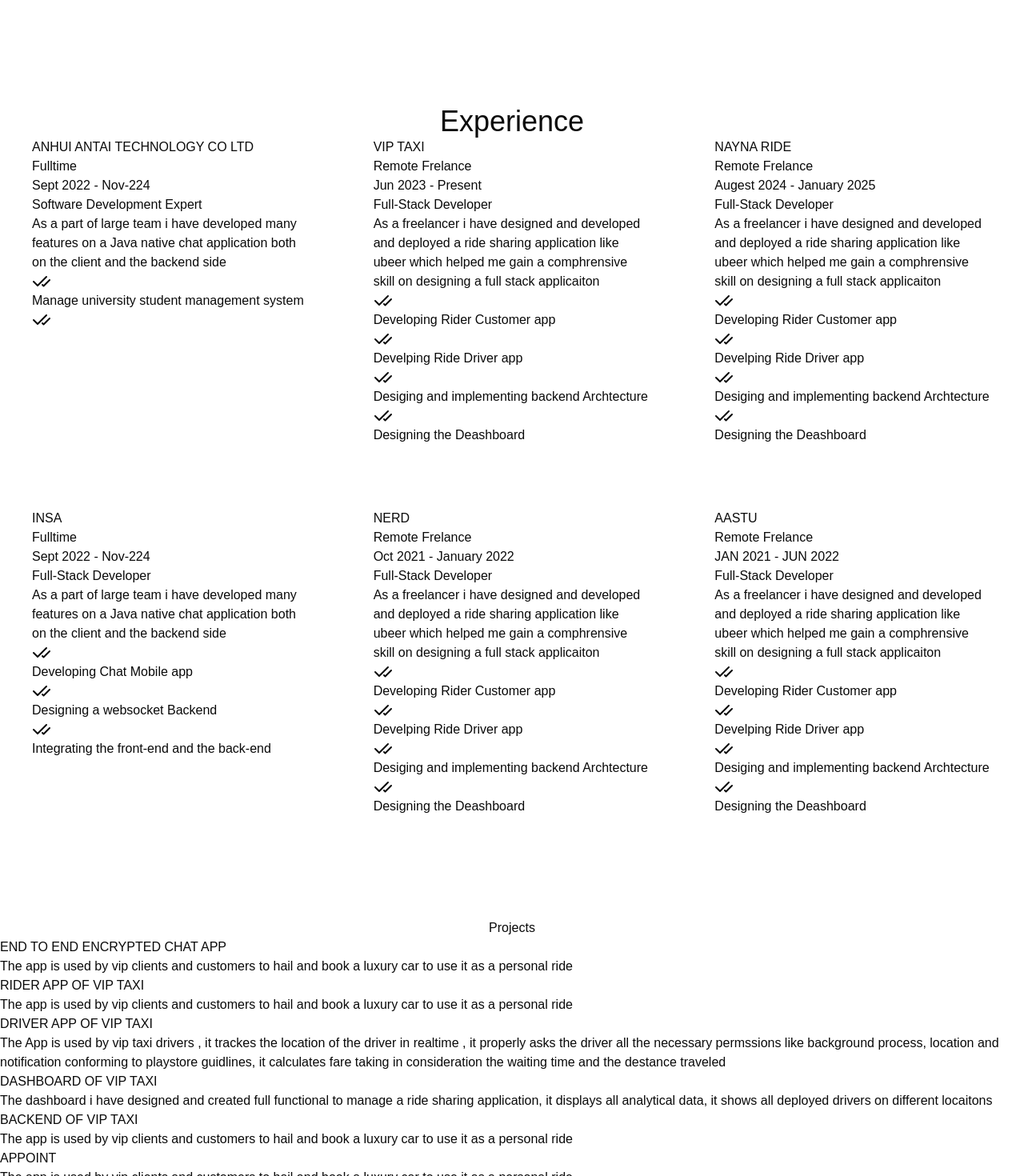
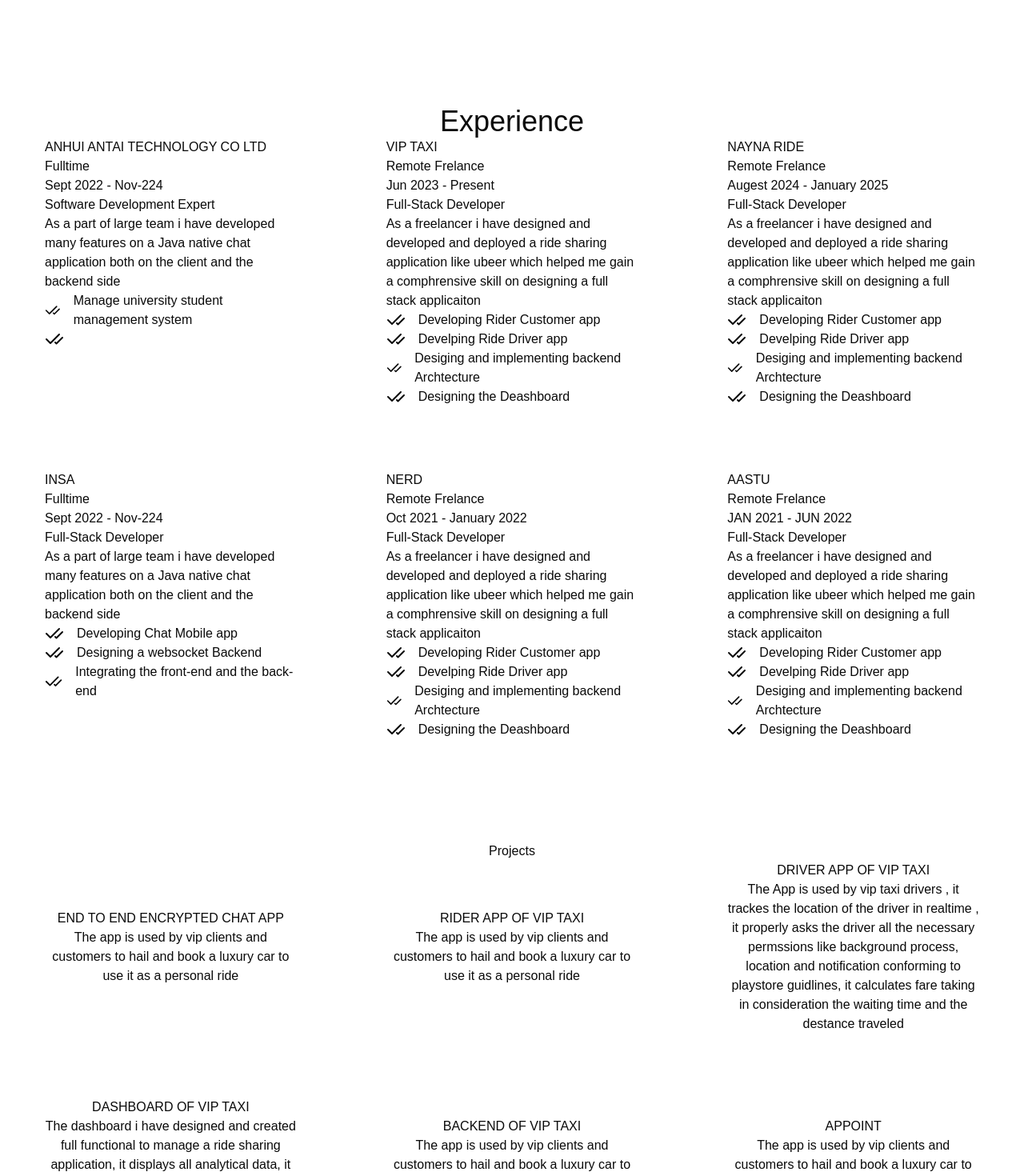
Before and after one commit to victocoder/victocoder-portfolio, a Next.js app: page / in a window 1280 px wide. Shown: the part 500-1970 px from the top of the page at 80% size. Built offline with nearby package versions, Linux system fonts and the light colour scheme.

Commit message:
adjested the layouts

```diff
--- a/components/Projects.tsx
+++ b/components/Projects.tsx
@@ -3,14 +3,14 @@ import React from 'react'
 
 const Projects = () => {
   return (
-    <div className='flex justify-center items-center flex-col py-32'>
+    <div className='flex justify-center items-center flex-col py-32 max-w-[1200px] m-auto'>
       <h1> Projects</h1>
-      <div>
+      <div className='grid grid-cols-1 md:grid-cols-2 lg:grid-cols-3 gap-20 justify-center items-center'>
         {
             projects.map((proj)=>(
-                <div key={proj?.title}>
+                <div key={proj?.title} className='flex flex-col justify-center items-center px-4'>
                     <p>{proj?.title}</p>
-                    <p>{proj?.description}</p>
+                    <p className='text-center'>{proj?.description}</p>
                 </div>
             ))
         }
--- a/components/Work.tsx
+++ b/components/Work.tsx
@@ -4,13 +4,13 @@ import React from 'react'
 
 const Work = () => {
   return (
-    <div className='flex flex-col justify-center items-center max-w-[1200px] m-auto'>
-      <h1 className='text-4xl'>Experience</h1>
+    <div className='flex flex-col tems-center max-w-[1200px] m-auto'>
+      <h1 className='text-4xl text-center'>Experience</h1>
 
       <div className='grid grid-cols-1 md:grid-cols-2 lg:grid-cols-3 gap-20'>
         {
             workExperience.map((work,index)=>(
-                <div key={index}>
+                <div key={index} className='flex justify-start  flex-col px-4'>
                     <h1> {work.company}</h1>
                     <p>{work.type}</p>
                     <p>{work.year}</p>
@@ -18,8 +18,8 @@ const Work = () => {
                     <p>{work.descreption}</p>
                     {
                     work.responsibility.map((resp)=>(
-                        <div key={resp}>
-                            <p><CheckCheck /> {resp}</p>
+                        <div key={resp} className='flex justify-start items-start flex-col'>
+                            <div className='flex justify-start items-center gap-4'><CheckCheck /> {resp}</div>
                         </div>
                     ))
                     }
```
